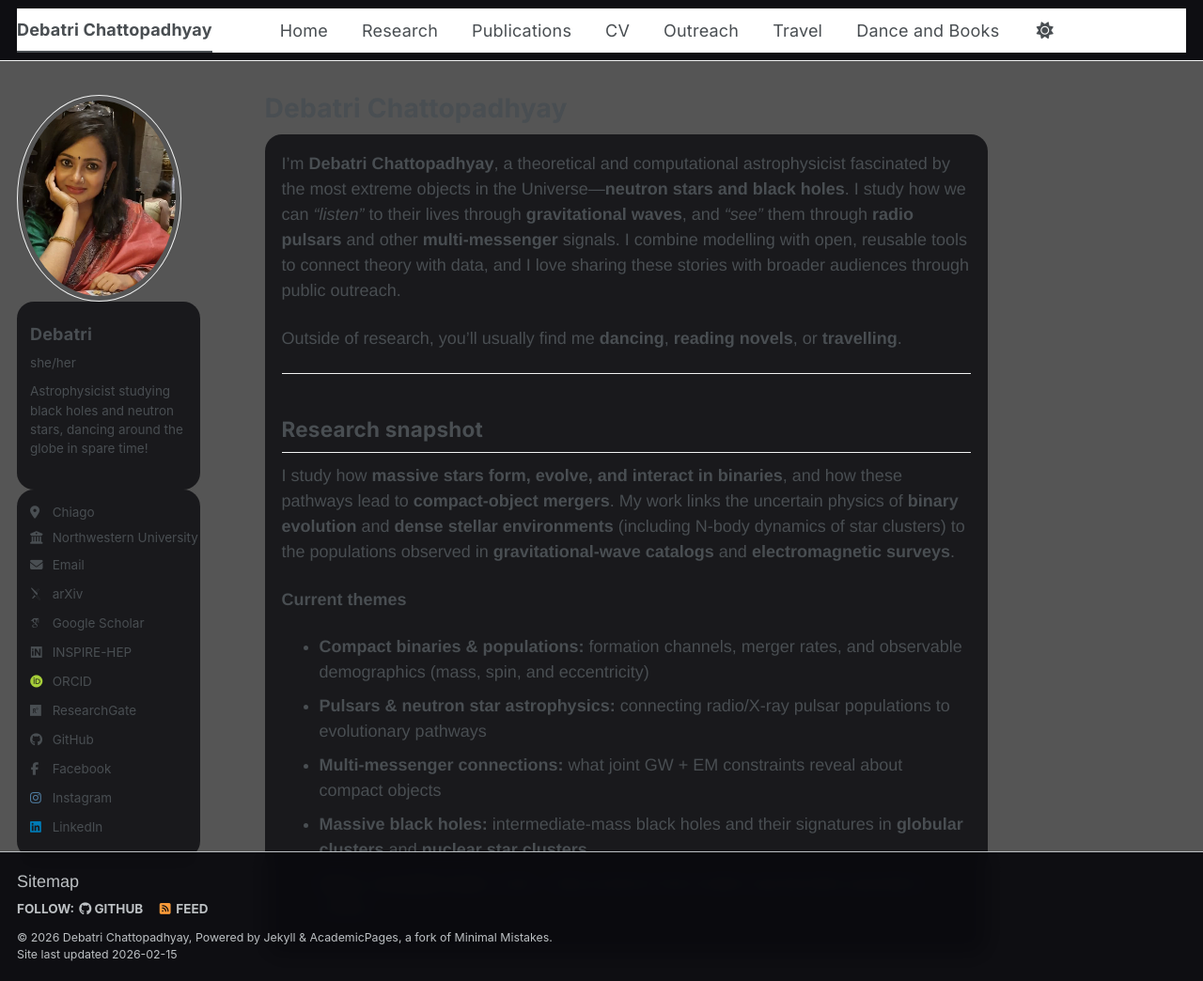
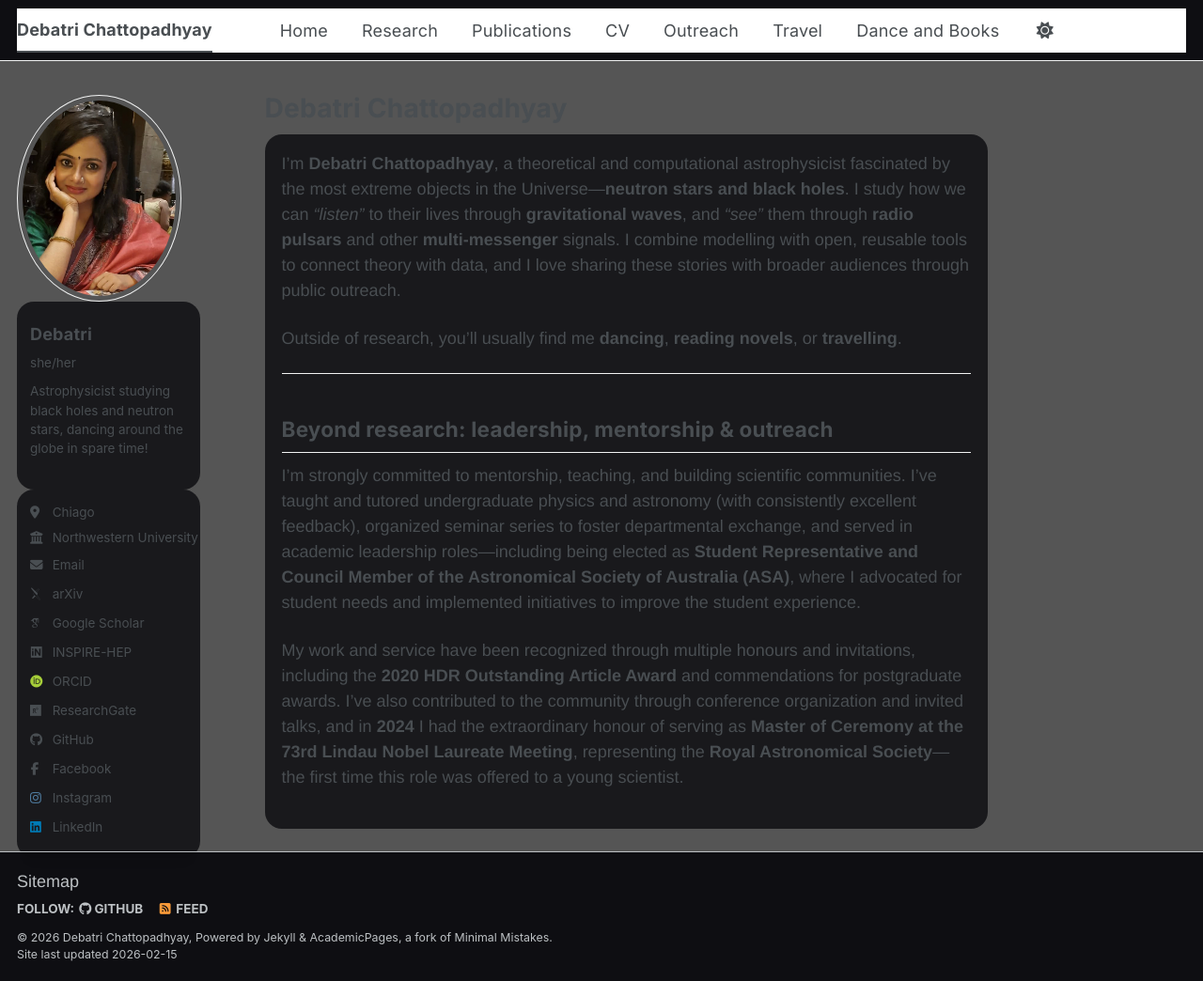
Before and after one commit to debatric/debatric.github.io, a Jekyll site: the page built from _pages/about.md, in a window 1280 px wide and 1044 px high. Shown: the whole window at 94% size. Built offline with Jekyll 4.4.1, drawn with Linux system fonts in a browser that asks for light colours; some web fonts are replaced; a script bundle is joined from its source files by our own code; library files that are not in the unit come from our copies.

Commit message:
Update about.md

```diff
--- a/_pages/about.md
+++ b/_pages/about.md
@@ -11,13 +11,7 @@ I’m **Debatri Chattopadhyay**, a theoretical and computational astrophysicist
 Outside of research, you’ll usually find me **dancing**, **reading novels**, or **travelling**.
 
 ---
+## Beyond research: leadership, mentorship & outreach
+I’m strongly committed to mentorship, teaching, and building scientific communities. I’ve taught and tutored undergraduate physics and astronomy (with consistently excellent feedback), organized seminar series to foster departmental exchange, and served in academic leadership roles—including being elected as **Student Representative and Council Member of the Astronomical Society of Australia (ASA)**, where I advocated for student needs and implemented initiatives to improve the student experience.
 
-## Research snapshot
-I study how **massive stars form, evolve, and interact in binaries**, and how these pathways lead to **compact-object mergers**. My work links the uncertain physics of **binary evolution** and **dense stellar environments** (including N-body dynamics of star clusters) to the populations observed in **gravitational-wave catalogs** and **electromagnetic surveys**.
-
-**Current themes**
-- **Compact binaries & populations:** formation channels, merger rates, and observable demographics (mass, spin, and eccentricity)
-- **Pulsars & neutron star astrophysics:** connecting radio/X-ray pulsar populations to evolutionary pathways
-- **Multi-messenger connections:** what joint GW + EM constraints reveal about compact objects
-- **Massive black holes:** intermediate-mass black holes and their signatures in **globular clusters** and **nuclear star clusters**
-- **Open, reusable tools:** code + data products that enable reproducible population studies
+My work and service have been recognized through multiple honours and invitations, including the **2020 HDR Outstanding Article Award** and commendations for postgraduate awards. I’ve also contributed to the community through conference organization and invited talks, and in **2024** I had the extraordinary honour of serving as **Master of Ceremony at the 73rd Lindau Nobel Laureate Meeting**, representing the **Royal Astronomical Society**—the first time this role was offered to a young scientist.
```
